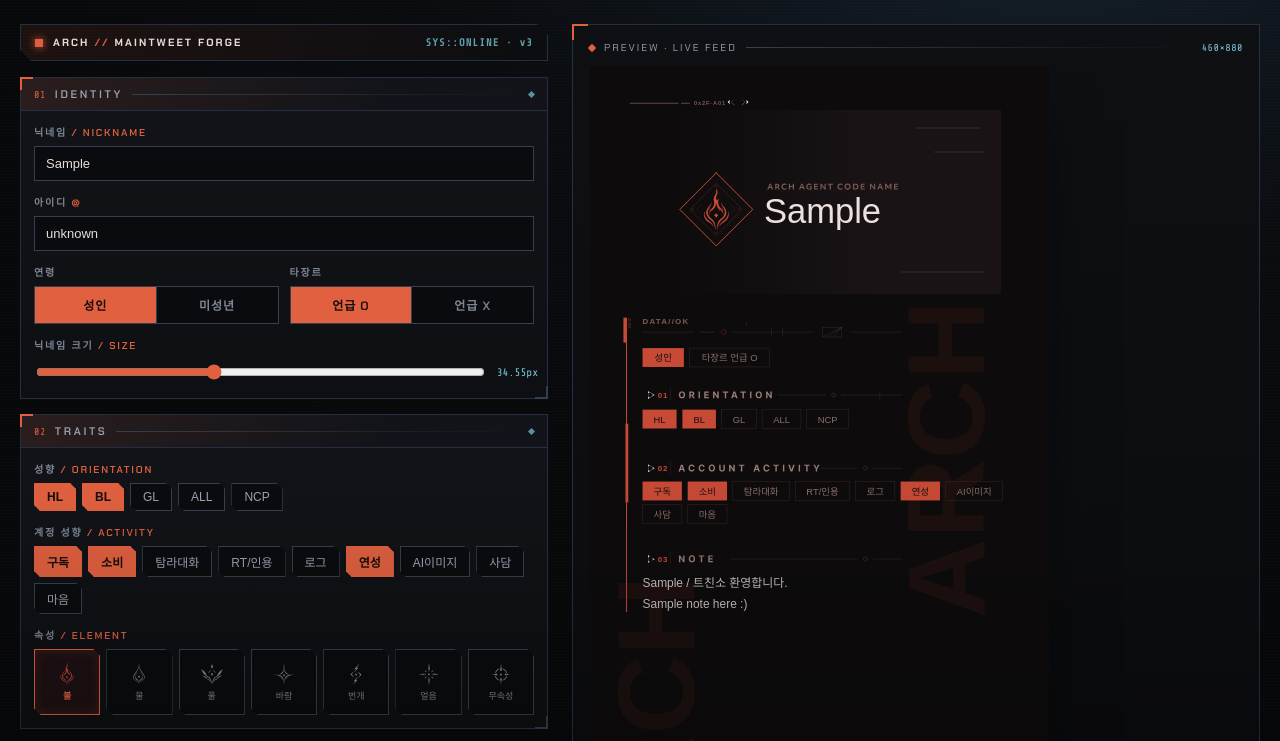
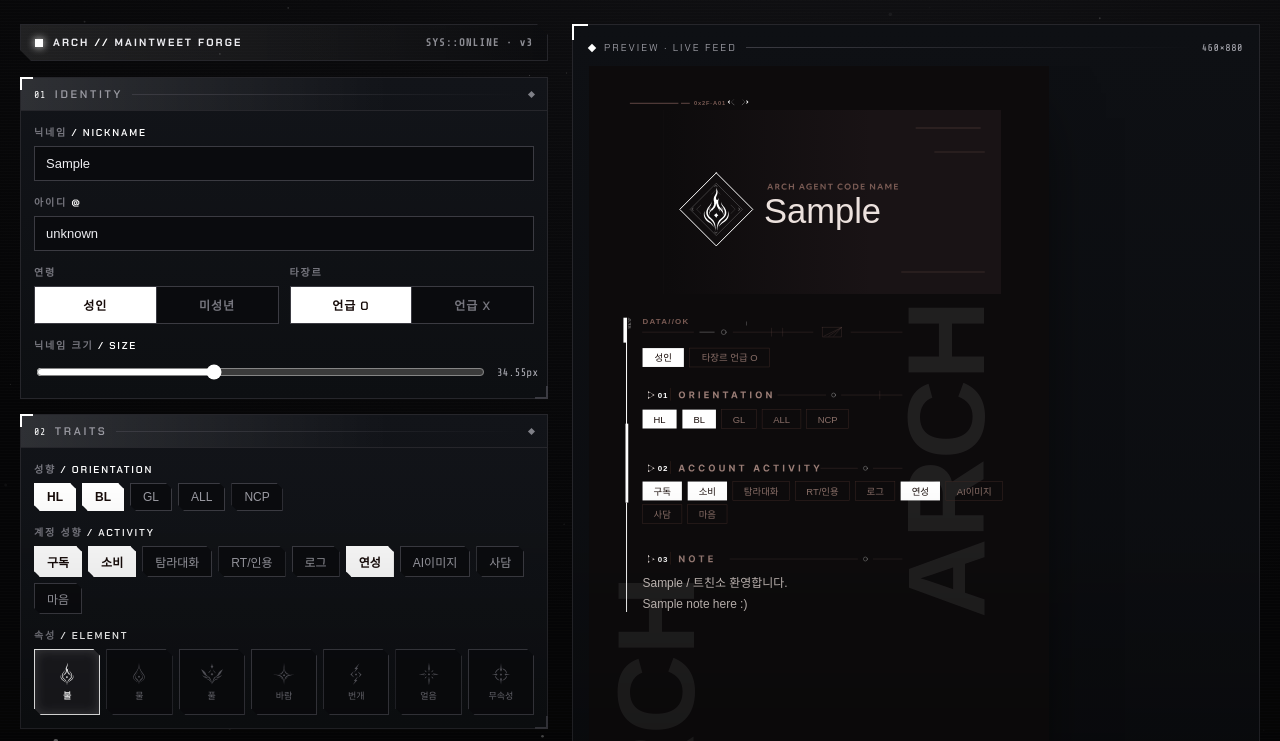
Before and after one commit to gktoaanf2-cloud/archmain, a plain HTML site: page index.html in a window 1280 px wide. Shown: the top 741 px of the page. Drawn offline with nearby package versions, Linux system fonts and the light colour scheme; a web font is replaced by a local one.

Commit message:
Update index.html

```diff
--- a/index.html
+++ b/index.html
@@ -11,22 +11,24 @@
 <link rel="stylesheet" href="https://fonts.googleapis.com/css2?family=Chakra+Petch:wght@400;500;600;700&family=Share+Tech+Mono&display=swap">
 <style>
 :root{
-  --bg:#08090b; --srf:#101216; --srf2:#0c0d10; --ln:#1f2937aa; --ln1:#243041; --ln2:#33404f;
-  --acc:#e0603f; --acc-d:#b8472f; --cy:#79c6d6; --txt:#e7ddd8; --txt2:#c4b9b2; --dim:#7d8794; --dim2:#9aa4b0;
+  --bg:#050506; --srf:#0e0e10; --srf2:#0a0a0c; --ln:#26262aaa; --ln1:#26262b; --ln2:#3b3b42;
+  --acc:#ffffff; --acc-d:#c9c9cf; --cy:#aeaeb6; --txt:#ededf1; --txt2:#c7c7cd; --dim:#76767e; --dim2:#9b9ba3;
   --hud:'Chakra Petch',sans-serif; --mono:'Share Tech Mono',monospace;
 }
 *{box-sizing:border-box;}
 html,body{margin:0;}
 body{
   background:
-    repeating-linear-gradient(0deg, rgba(120,150,170,.018) 0 1px, transparent 1px 3px),
-    radial-gradient(1100px 700px at 82% -8%, #15202b 0%, #0a0c0f 55%, #07080a 100%);
+    repeating-linear-gradient(0deg, rgba(255,255,255,.013) 0 1px, transparent 1px 3px),
+    radial-gradient(1200px 820px at 68% -12%, #131316 0%, #0a0a0c 50%, #050506 100%);
   color:var(--txt); font-family:'Pretendard','Apple SD Gothic Neo',sans-serif; -webkit-font-smoothing:antialiased;
   min-height:100vh;
 }
 body::before{ content:""; position:fixed; inset:0; pointer-events:none; z-index:9;
   background:linear-gradient(transparent 60%, rgba(0,0,0,.25)); mix-blend-mode:multiply; }
 .cut{ clip-path:polygon(0 0, calc(100% - 11px) 0, 100% 11px, 100% 100%, 11px 100%, 0 calc(100% - 11px)); }
+#bgdust{ position:fixed; inset:0; z-index:0; pointer-events:none; display:block; }
+.wrap{ position:relative; z-index:1; }
 
 .wrap{ display:flex; gap:24px; align-items:flex-start; max-width:1280px; margin:0 auto; padding:24px 20px 70px; flex-wrap:wrap; }
 .panel{ flex:1 1 380px; min-width:312px; }
@@ -35,7 +37,7 @@ body::before{ content:""; position:fixed; inset:0; pointer-events:none; z-index:
 
 /* ---- top status bar ---- */
 .topbar{ position:relative; display:flex; align-items:center; gap:10px; padding:11px 14px; margin-bottom:16px;
-  background:linear-gradient(90deg, rgba(224,96,63,.10), rgba(12,13,16,.6)); border:1px solid var(--ln1);
+  background:linear-gradient(90deg, rgba(255,255,255,.10), rgba(12,13,16,.6)); border:1px solid var(--ln1);
   font-family:var(--hud); font-weight:600; font-size:10.5px; letter-spacing:.18em; color:var(--dim2); }
 .topbar .dot{ width:8px; height:8px; background:var(--acc); box-shadow:0 0 9px var(--acc); animation:bk 1.7s infinite; }
 .topbar .tt{ color:var(--txt); font-weight:700; letter-spacing:.2em; }
@@ -49,7 +51,7 @@ body::before{ content:""; position:fixed; inset:0; pointer-events:none; z-index:
 .mod::before{ top:-1px; left:-1px; border-top:2px solid var(--acc); border-left:2px solid var(--acc); }
 .mod::after{ bottom:-1px; right:-1px; border-bottom:2px solid var(--ln2); border-right:2px solid var(--ln2); }
 .mh{ display:flex; align-items:center; gap:9px; padding:9px 13px; border-bottom:1px solid var(--ln1);
-  background:linear-gradient(90deg, rgba(224,96,63,.12), transparent 70%); }
+  background:linear-gradient(90deg, rgba(255,255,255,.12), transparent 70%); }
 .mh .ix{ font-family:var(--mono); font-size:10px; color:var(--acc); letter-spacing:.05em; }
 .mh .nm{ font-family:var(--hud); font-weight:600; font-size:11px; letter-spacing:.24em; color:var(--dim2); text-transform:uppercase; }
 .mh .fl{ flex:1; height:1px; background:linear-gradient(90deg,var(--ln2),transparent); }
@@ -62,7 +64,7 @@ body::before{ content:""; position:fixed; inset:0; pointer-events:none; z-index:
 
 input[type=text],textarea{ width:100%; background:#0a0b0e; border:1px solid var(--ln2); color:var(--txt);
   padding:9px 11px; font-size:13px; font-family:'Pretendard',sans-serif; outline:none; transition:.15s; }
-input[type=text]:focus,textarea:focus{ border-color:var(--acc); box-shadow:inset 0 0 0 1px rgba(224,96,63,.35); }
+input[type=text]:focus,textarea:focus{ border-color:var(--acc); box-shadow:inset 0 0 0 1px rgba(255,255,255,.35); }
 textarea{ resize:vertical; min-height:72px; line-height:1.55; }
 
 .seg{ display:flex; border:1px solid var(--ln2); }
@@ -83,7 +85,7 @@ textarea{ resize:vertical; min-height:72px; line-height:1.55; }
   flex-direction:column; align-items:center; justify-content:center; gap:3px; padding:5px 2px; transition:.12s;
   clip-path:polygon(0 0, calc(100% - 7px) 0, 100% 7px, 100% 100%, 7px 100%, 0 calc(100% - 7px)); }
 .elbtn:hover{ border-color:var(--dim); }
-.elbtn.on{ border-color:var(--acc); background:#1d1013; box-shadow:inset 0 0 12px rgba(224,96,63,.18); }
+.elbtn.on{ border-color:var(--acc); background:#1a1a1e; box-shadow:inset 0 0 12px rgba(255,255,255,.18); }
 .elbtn svg{ width:24px; height:24px; display:block; }
 .elbtn span{ font-size:9px; color:var(--dim); font-family:var(--hud); }
 .elbtn.on span{ color:var(--acc); font-weight:700; }
@@ -95,7 +97,7 @@ textarea{ resize:vertical; min-height:72px; line-height:1.55; }
 .upl{ display:flex; align-items:center; justify-content:center; gap:6px; font-family:var(--hud); font-size:11px;
   letter-spacing:.08em; color:var(--acc); cursor:pointer; border:1px dashed var(--ln2); padding:8px 10px;
   width:100%; margin-top:8px; transition:.15s; }
-.upl:hover{ border-color:var(--acc); background:rgba(224,96,63,.06); }
+.upl:hover{ border-color:var(--acc); background:rgba(255,255,255,.06); }
 .upl input{ display:none; }
 .mini{ font-family:var(--hud); font-size:10px; letter-spacing:.06em; color:var(--dim); background:none; border:0;
   cursor:pointer; } .mini:hover{ color:var(--acc); }
@@ -121,7 +123,7 @@ input[type=range]{ width:100%; accent-color:var(--acc); height:22px; cursor:poin
   cursor:pointer; transition:.12s; text-transform:uppercase;
   clip-path:polygon(0 0, calc(100% - 10px) 0, 100% 10px, 100% 100%, 10px 100%, 0 calc(100% - 10px)); }
 .btn.pri{ flex:1; background:var(--acc); color:#160b09; }
-.btn.pri:hover{ box-shadow:0 0 16px rgba(224,96,63,.5); }
+.btn.pri:hover{ box-shadow:0 0 16px rgba(255,255,255,.5); }
 .btn.ghost{ background:#0b0d11; color:var(--dim2); border:1px solid var(--ln2); padding:13px 18px; }
 .btn.ghost:hover{ border-color:var(--acc); color:var(--acc); }
 
@@ -143,6 +145,7 @@ input[type=range]{ width:100%; accent-color:var(--acc); height:22px; cursor:poin
 </style>
 </head>
 <body>
+<canvas id="bgdust"></canvas>
 <div class="wrap">
   <div class="panel">
     <div class="topbar cut">
@@ -218,18 +221,18 @@ const ICONS = {"번개": ["M1041,821l-66,75,21,1-17,28-6,8-12,21-6,8,62-66,12-14
 const ORIENT=['HL','BL','GL','ALL','NCP'];
 const ACT=['구독','소비','탐라대화','RT/인용','로그','연성','AI이미지','사담','마음'];
 const EL=['불','물','풀','바람','번개','얼음','무속성'];
-const SWATCHES=['#c64a36','#3f7d6e','#8a6cc4','#c98a2b','#4a78c6','#b8476f','#6f7682'];
+const SWATCHES=['#ffffff','#d6d6d6','#a8a8a8','#7a7a7a','#545454','#c64a36'];
 const NS='http://www.w3.org/2000/svg', XL='http://www.w3.org/1999/xlink';
 const DCX=127.28, DCY=143.4;
 const DW=460, STRIP=176, MAXCP=6;
 const NOTE_Y=520.88, NOTE_LH=20.7, NOTE_MAXW=360, BASE_H=880;
-const KEY='arch_maintweet_v4';
+const KEY='arch_maintweet_v5';
 const clamp=(v,a,b)=>Math.max(a,Math.min(b,v));
 
 const DEF={nick:'Sample', id:'unknown', adult:true, other:true,
   orient:['HL','BL'], act:['구독','소비','연성'],
   note:'Sample / 트친소 환영합니다.\nSample note here :)',
-  el:'불', accent:'#c64a36', bg:'#0d0b0c', fg:'#ece1dd',
+  el:'불', accent:'#ffffff', bg:'#0d0b0c', fg:'#ece1dd',
   nickSize:34.55, cpNameSize:30, cp:[], hero:null};
 
 let St;
@@ -358,10 +361,10 @@ chipUI('#f_orient',ORIENT,'orient'); chipUI('#f_act',ACT,'act');
 
 const elg=$('#f_el');
 EL.forEach(name=>{ const b=document.createElement('div'); b.className='elbtn'+(St.el===name?' on':'');
-  b.innerHTML='<svg viewBox="0 0 1327 1185" fill="'+(St.el===name?St.accent:'#7d8794')+'">'+(ICONS[name]||[]).map(d=>'<path d="'+d+'"></path>').join('')+'</svg><span>'+name+'</span>';
+  b.innerHTML='<svg viewBox="0 0 1327 1185" fill="'+(St.el===name?St.accent:'#5b5b62')+'">'+(ICONS[name]||[]).map(d=>'<path d="'+d+'"></path>').join('')+'</svg><span>'+name+'</span>';
   b.addEventListener('click',()=>{St.el=name;document.querySelectorAll('.elbtn').forEach(x=>x.classList.remove('on'));b.classList.add('on');recolorMini();render();}); elg.appendChild(b); });
 function fitMini(){ document.querySelectorAll('.elbtn svg').forEach(s=>{ try{const bb=s.getBBox(); if(bb.width)s.setAttribute('viewBox',(bb.x-10)+' '+(bb.y-10)+' '+(bb.width+20)+' '+(bb.height+20)); }catch(e){} }); }
-function recolorMini(){ document.querySelectorAll('.elbtn').forEach((b,i)=>b.querySelector('svg').setAttribute('fill',EL[i]===St.el?St.accent:'#7d8794')); }
+function recolorMini(){ document.querySelectorAll('.elbtn').forEach((b,i)=>b.querySelector('svg').setAttribute('fill',EL[i]===St.el?St.accent:'#5b5b62')); }
 
 const swc=$('#c_sw');
 SWATCHES.forEach(c=>{ const d=document.createElement('div'); d.className='sw'+(c===St.accent?' on':''); d.style.background=c;
@@ -403,6 +406,30 @@ $('#b_png').addEventListener('click',()=>{ const svg=document.querySelector('#ca
 function applyScale(){ const sw=document.querySelector('.scaleWrap'); const avail=sw.clientWidth; const s=Math.min(1,avail/curW);
   const sc=document.getElementById('cardScale'); sc.style.transform='scale('+s+')'; sc.style.height=(curH*s)+'px'; sc.style.width=curW+'px'; }
 window.addEventListener('resize',applyScale);
+/* ---------- space dust background ---------- */
+(function(){
+  const cv=document.getElementById('bgdust'); if(!cv) return; const ctx=cv.getContext('2d');
+  let w,h,dpr,dots,raf;
+  function init(){ dpr=Math.min(2,window.devicePixelRatio||1);
+    w=cv.width=Math.floor(innerWidth*dpr); h=cv.height=Math.floor(innerHeight*dpr);
+    cv.style.width=innerWidth+'px'; cv.style.height=innerHeight+'px';
+    const n=Math.min(260, Math.floor(innerWidth*innerHeight/8200)); dots=[];
+    for(let i=0;i<n;i++) dots.push({x:Math.random()*w,y:Math.random()*h,z:Math.random(),
+      r:(Math.random()*1.4+0.25)*dpr, vx:(Math.random()-0.5)*0.05*dpr, vy:(Math.random()*0.05+0.012)*dpr,
+      a:Math.random()*0.5+0.12, tw:Math.random()*6.283, ts:Math.random()*0.016+0.004}); }
+  function frame(){ ctx.clearRect(0,0,w,h);
+    for(const d of dots){ d.x+=d.vx; d.y+=d.vy; d.tw+=d.ts;
+      if(d.y>h+3){ d.y=-3; d.x=Math.random()*w; }
+      if(d.x<-3) d.x=w+3; else if(d.x>w+3) d.x=-3;
+      const al=d.a*(0.5+0.5*Math.sin(d.tw));
+      ctx.beginPath(); ctx.arc(d.x,d.y,d.r*(0.6+d.z),0,6.2832);
+      ctx.fillStyle='rgba(255,255,255,'+al.toFixed(3)+')'; ctx.fill(); }
+    raf=requestAnimationFrame(frame); }
+  function start(){ cancelAnimationFrame(raf); frame(); }
+  init(); start();
+  window.addEventListener('resize', init);
+  document.addEventListener('visibilitychange', ()=>{ if(document.hidden) cancelAnimationFrame(raf); else start(); });
+})();
 (document.fonts&&document.fonts.ready?document.fonts.ready:Promise.resolve()).then(()=>{ render(); fitMini(); });
 render();
 </script>
```
